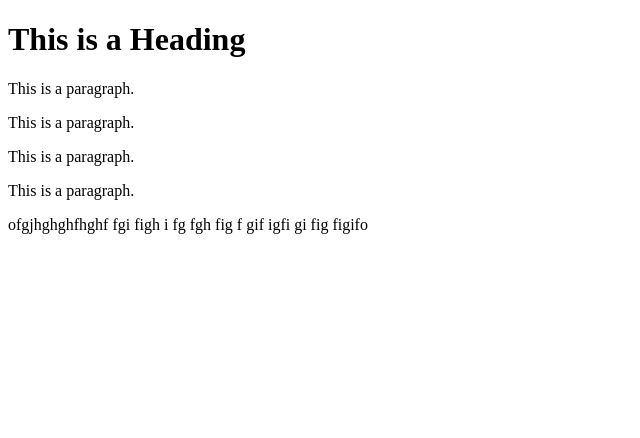
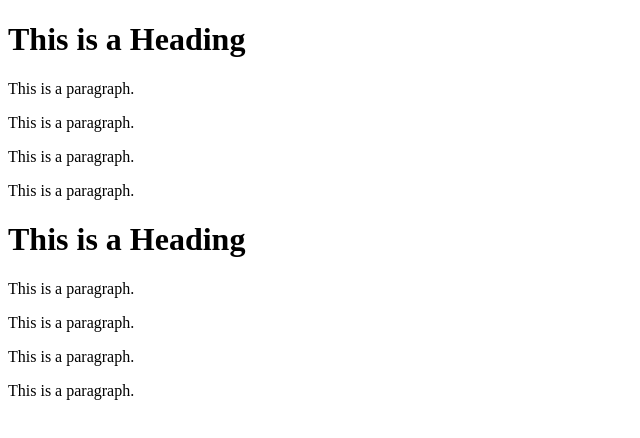
Before and after one commit to GuestUser001/gitExample, a plain HTML site: page index.htm in a window 1280 px wide. Shown: the whole page, without its empty margins (0-640 px from the left). Drawn offline with Linux system fonts and the light colour scheme.

Commit message:
Update index.htm

```diff
--- a/index.htm
+++ b/index.htm
@@ -10,7 +10,13 @@
 <p>This is a paragraph.</p>
 <p>This is a paragraph.</p>
 <p>This is a paragraph.</p>
- ofgjhghghfhghf  fgi figh i fg fgh fig f gif igfi gi fig figifo
+
+ <h1>This is a Heading</h1>
+<p>This is a paragraph.</p>
+<p>This is a paragraph.</p>
+<p>This is a paragraph.</p>
+<p>This is a paragraph.</p>
+
 
 </body>
 </html>
```
